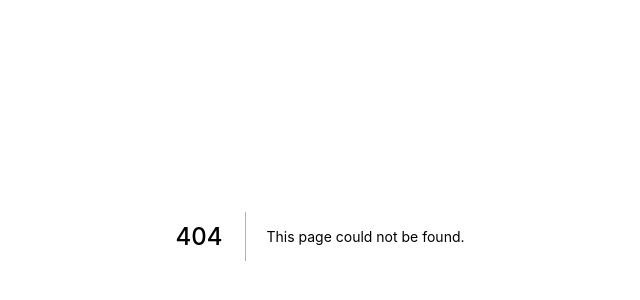
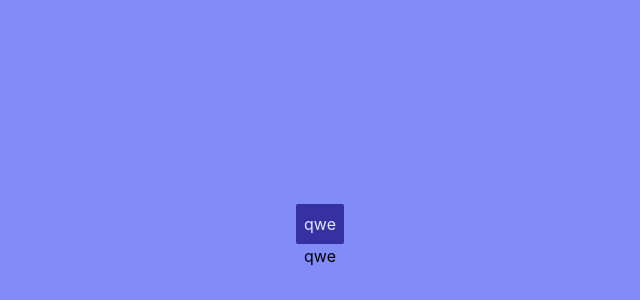
Before and after one commit to leog91/leog, a Next.js app: page /dele in a window 1280 px wide. Before the commit this address had no page. Shown: the part 164-464 px from the top of the page, without its empty margins (320-960 px from the left). Built offline with nearby package versions, Linux system fonts and the light colour scheme.

Commit message:
animation test

```diff
--- /dev/null
+++ b/pages/dele.js
@@ -0,0 +1,15 @@
+import React from "react";
+
+function Dele() {
+  return (
+    <div className="flex min-h-screen flex-col items-center justify-center bg-indigo-400">
+      <div className="rounded-sm bg-indigo-800 p-2 text-indigo-100">qwe</div>
+      <div className="road" style={{}}>
+        {" "}
+        qwe
+      </div>
+    </div>
+  );
+}
+
+export default Dele;
```
